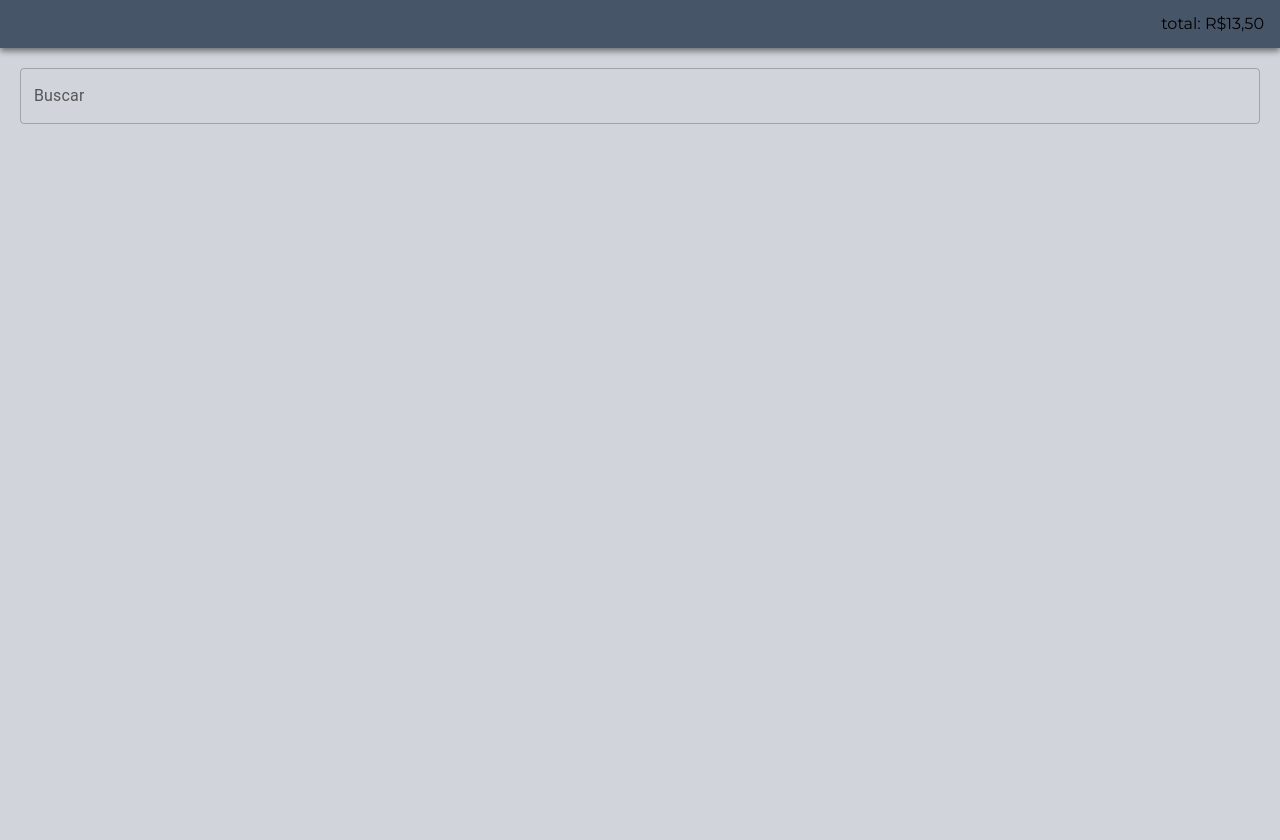
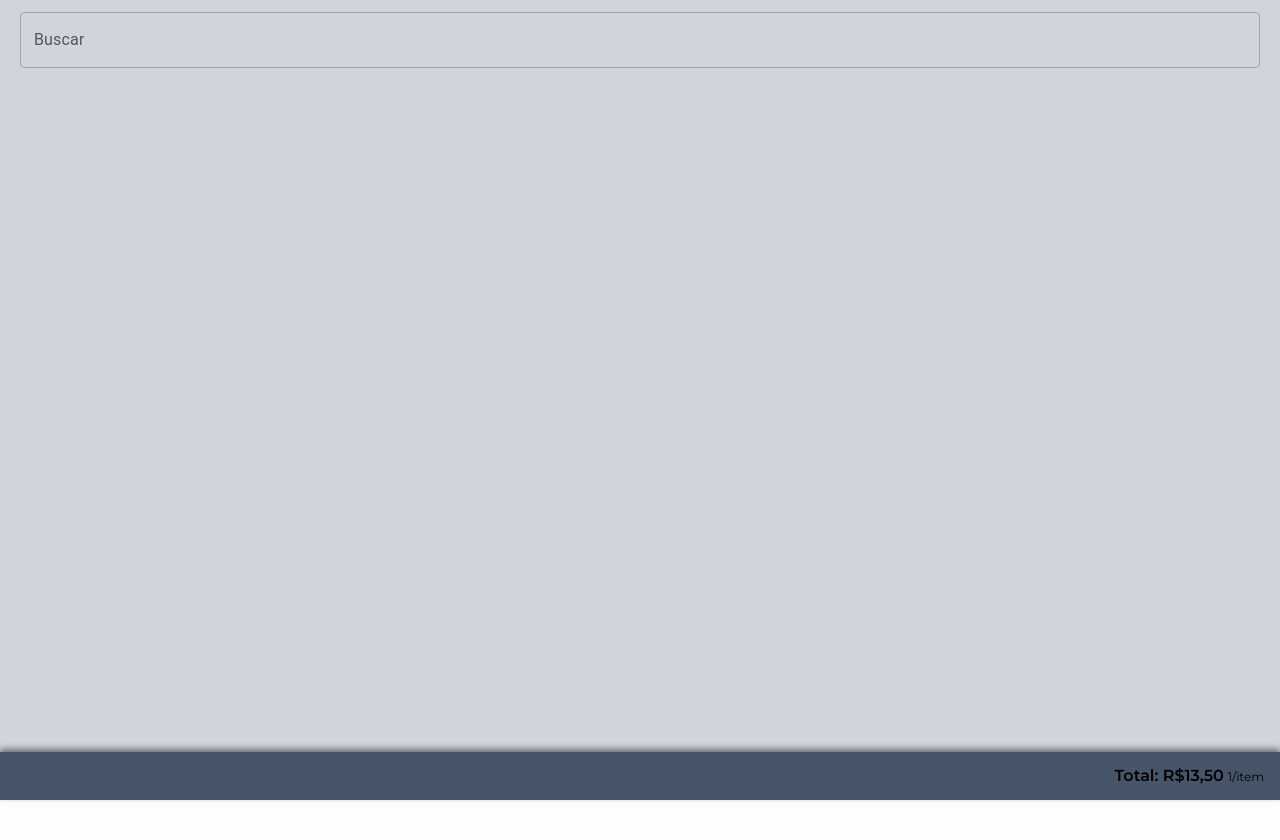
Before and after one commit to LhuizF/na-medida-menu, a Next.js app: page / in a window 1280 px wide. Shown: the top 840 px of the page. Built offline with nearby package versions, Linux system fonts and the light colour scheme.

Commit message:
refactor: tab bar

```diff
--- a/src/app/layout.tsx
+++ b/src/app/layout.tsx
@@ -1,7 +1,7 @@
 import "./globals.css";
 import type { Metadata } from "next";
 import { Montserrat } from "next/font/google";
-import { Header } from "@/components/header";
+import { TabBar } from "@/components/TabBar";
 
 const montserrat = Montserrat({
   weight: ["300", "400", "500", "600", "700", "800", "900"],
@@ -23,8 +23,8 @@ export default function RootLayout({
     <html lang="pt-br">
       <body className={montserrat.className}>
         <>
-          <Header />
           {children}
+          <TabBar />
         </>
       </body>
     </html>
--- a/src/app/page.tsx
+++ b/src/app/page.tsx
@@ -3,7 +3,7 @@ import { InputSearch } from "@/components/InputSearch";
 export default function Home() {
   return (
     <>
-      <main className="min-h-screen bg-gray-300 p-5">
+      <main className="min-h-screen bg-gray-300 px-5 py-3">
         <InputSearch />
       </main>
     </>
--- /dev/null
+++ b/src/components/TabBar.tsx
@@ -0,0 +1,12 @@
+export const TabBar: React.FC = () => {
+  return (
+    <div className="bg-slate-600 sticky bottom-0 w-full h-12 px-4 flex items-center justify-end drop-shadow-[0_-3px_3px_rgba(0,0,0,0.50)]">
+      <div className="flex gap-1  items-end">
+        <p className="text-base font-semibold">Total: R$13,50</p>
+        <div>
+          <span className="text-xs">1/item</span>
+        </div>
+      </div>
+    </div>
+  );
+};
--- a/src/components/header.tsx
+++ /dev/null
@@ -1,7 +0,0 @@
-export const Header: React.FC = () => {
-  return (
-    <div className="bg-slate-600 sticky top-0 w-full h-12 px-4 flex items-center justify-end drop-shadow-[0_3px_3px_rgba(0,0,0,0.50)]">
-      <div>total: R$13,50</div>
-    </div>
-  );
-};
```
Also changed, not shown: tailwind.config.ts (+10 -9 lines).
